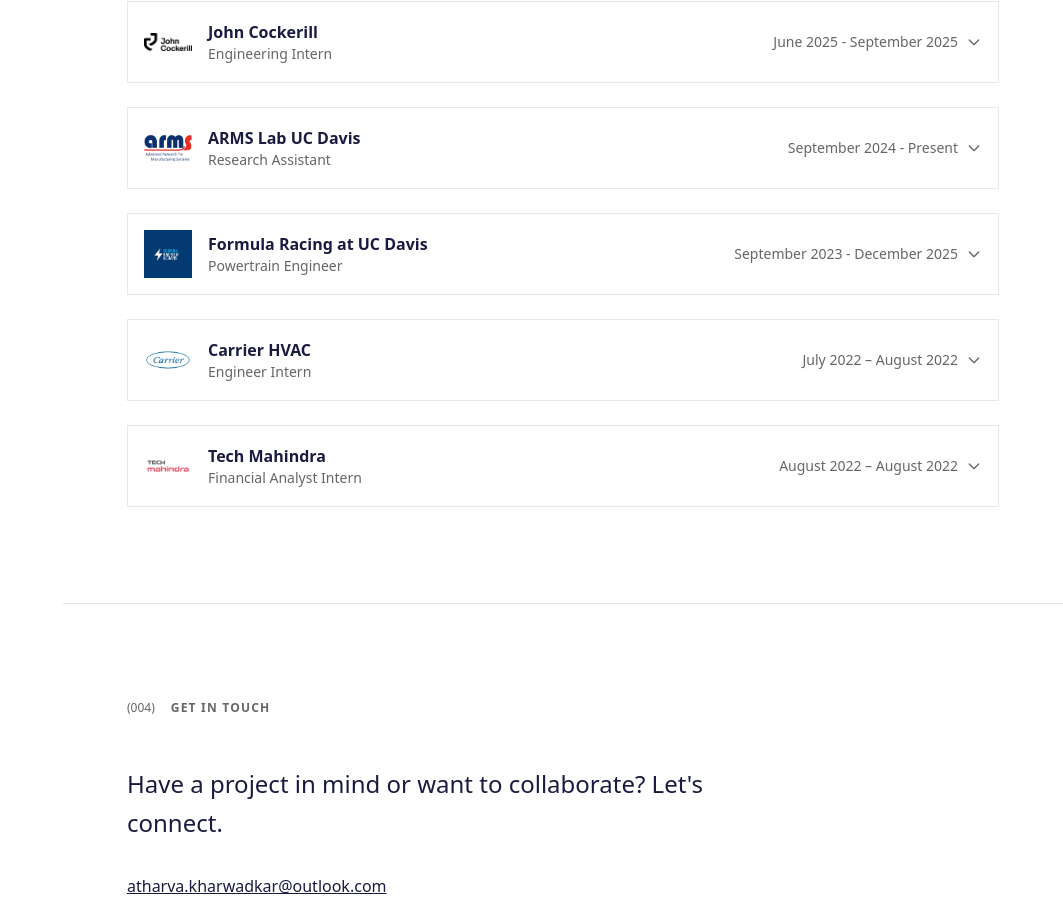
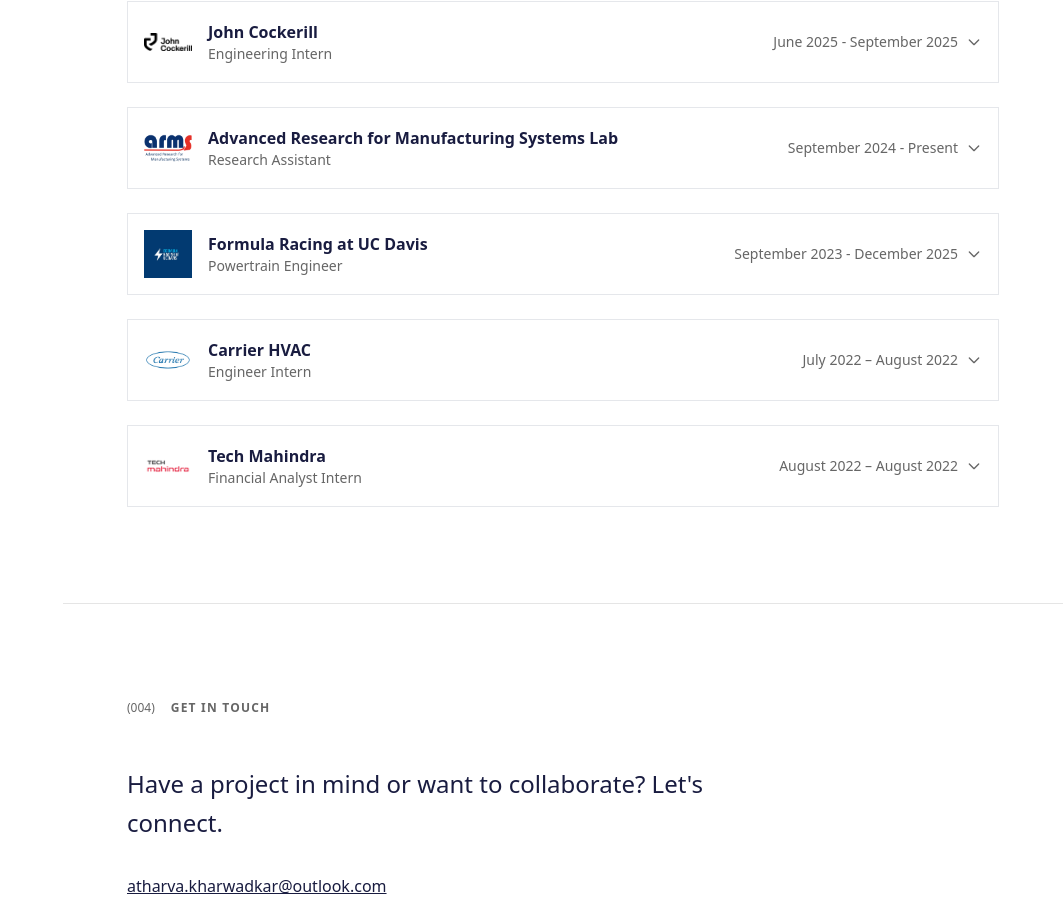
Before and after one commit to jasonpeng7/akportfolio, a Next.js app: page / in a window 1280 px wide. Shown: the part 2900-3818 px from the top of the page, without its empty margins (217-1280 px from the left). Built offline with nearby package versions, Linux system fonts and the light colour scheme.

Commit message:
Update ExperienceStack.tsx

```diff
--- a/src/components/ExperienceStack.tsx
+++ b/src/components/ExperienceStack.tsx
@@ -19,7 +19,7 @@
     },
     {
       logoSrc: "/arms_lab.png",
-      companyName: "ARMS Lab UC Davis",
+      companyName: "Advanced Research for Manufacturing Systems Lab",
       title: "Research Assistant",
       startDate: "September 2024 - Present",
       description:
```
